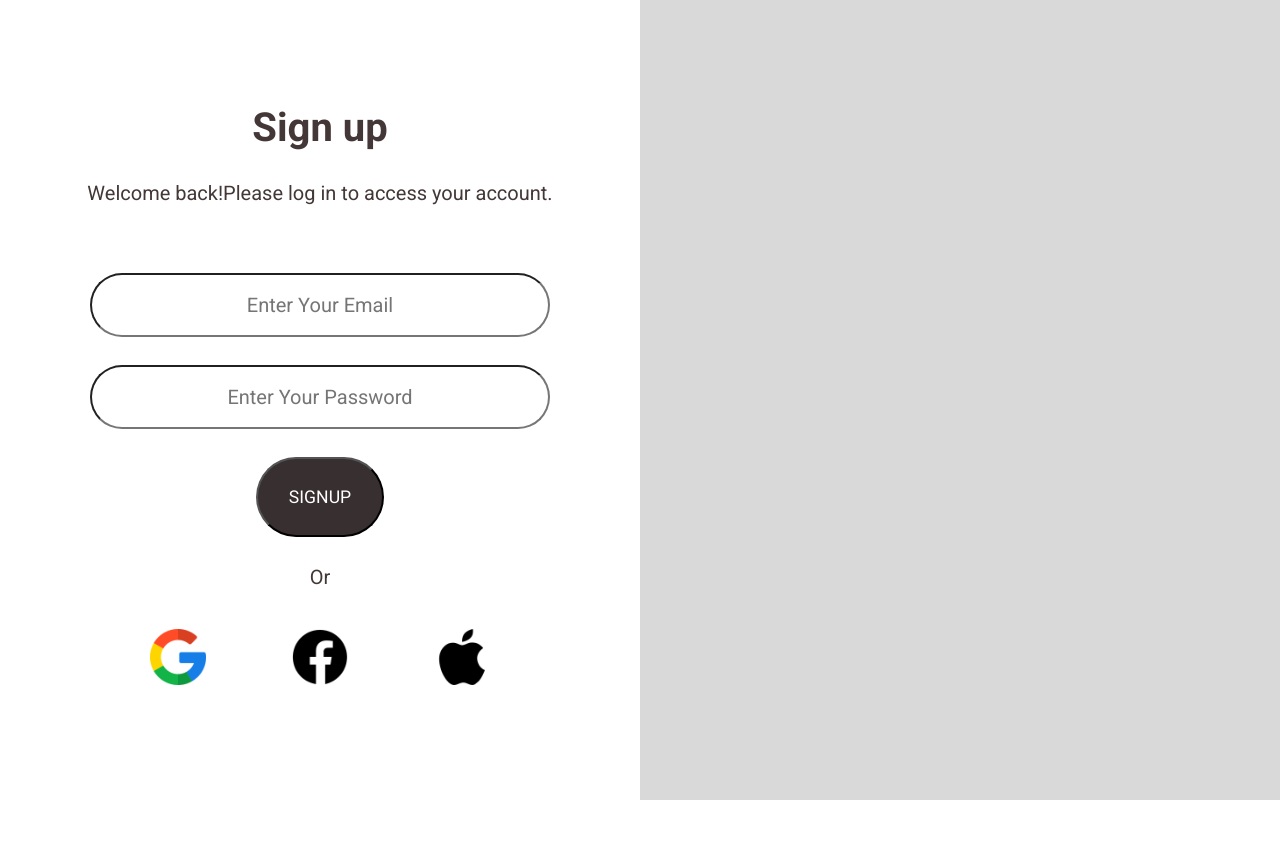
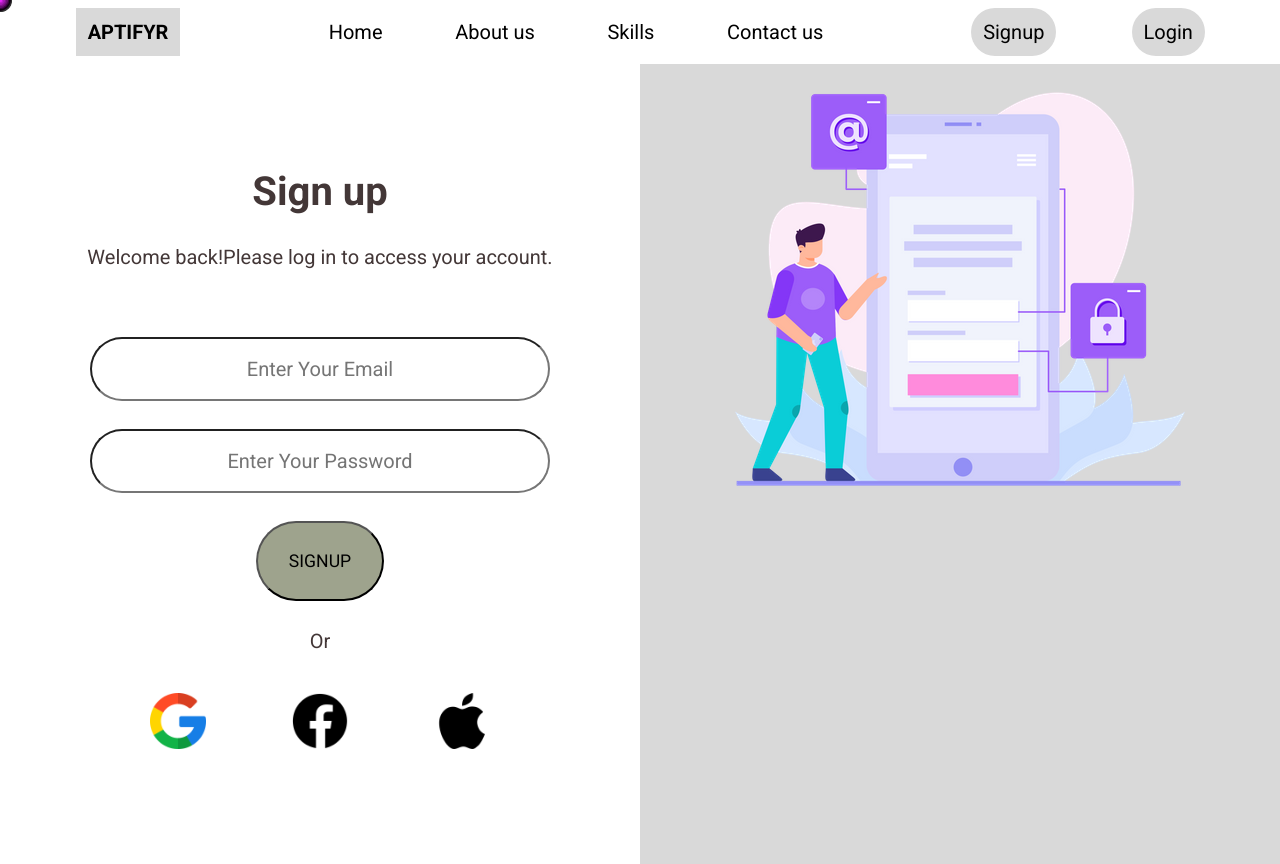
Before and after one commit to Shivankk-Pandeyy/APTIFYR, a React (Vite) app: page /Signup in a window 1280 px wide. Before the commit the page ends 800 px from the top, so only its background shows below. Built offline with nearby package versions, Linux system fonts and the light colour scheme.

Commit message:
Update Signup.jsx

```diff
--- a/src/Pages/Signup.jsx
+++ b/src/Pages/Signup.jsx
@@ -1,20 +1,78 @@
+import { useState } from "react";
 import "./Pages.css"
-import { NavLink } from 'react-router-dom'
+import { NavLink, useNavigate } from 'react-router-dom'
 import google from "./google.png"
 import fb from "./fb.png"
 import apple from "./apple.png"
+import axios from "axios";
+import { ToastContainer, toast } from 'react-toastify';
+import "react-toastify/dist/ReactToastify.css"
+import Mouse from "./Mouse";
+import Header from "../Components/Header";
+import PIC from './LOGIN.png'
 const Signup = () => {
+  const navigate=useNavigate();
+  const notify1 = () => toast.error('All Fields are Mandatory!');
+  const notify2 = () => toast.success('Registration Successfull!');
+  const notify3 = () => toast.error('Email Exists!');
+  const notify4 = () => toast.error('Enter Valid Email!');
+  const emailRegex = /^[A-Z0-9._%+-]+@[A-Z0-9.-]+\.[A-Z]{2,}$/i;
+  const [data,setData]=useState({
+    email:"",
+    password:"",
+  });
+  const handleData=(e)=>{
+    const{name,value}=e.target;
+    setData({
+      ...data,
+      [name]:value
+    })
+  }
+  const handleSubmit=async(e)=>{
+    e.preventDefault();
+    const isValidEmail = emailRegex.test(data.email);
+    if(data.email===""||data.password===""){
+      return notify1()
+    }
+    if(!isValidEmail){
+      return notify4()
+    }
+    else{
+      try{
+        const response=await axios.post("http://localhost:1818/api/Aptifyr/RegisterUser",data);
+        //console.log(response.data.message);
+
+        if(response.data.message==="REGISTERED SUCCESSFULLY"){
+          setData({
+            email:"",
+            password:"",
+          })
+          return notify2()
+        }
+      }
+      catch(err){
+        //console.log(err.response.data.message);
+        if(err.response.data.message==="EMAIL"){
+          return notify3()
+        }
+      }
+    }
+  }
   return (
+    <>
+    <Header/>
     <div className="login">
+    <ToastContainer/>
+    <Mouse/>
     <div className="login-1">
     <div className="login-info">
     <h2>Sign up</h2>
     <p>Welcome back!Please log in to access your account.</p>
     </div>
-    <form>
-    <input type="text" placeholder="Enter Your Email" autoComplete="off"></input>
-    <input type="password" placeholder="Enter Your Password" autoComplete="off"></input>
-    <NavLink to="/Signup"><button>SIGNUP</button></NavLink>
+    <form onSubmit={handleSubmit}>
+    <input type="text" placeholder="Enter Your Email" autoComplete="off" name="email" onChange={handleData} value={data.email}></input>
+    <input type="password" placeholder="Enter Your Password" autoComplete="off" name="password" onChange={handleData} value={data.password}></input>
+    <button type="submit">SIGNUP</button>
     <p>Or</p>
     <div className="signup-image">
     <img src={google} alt="GOOGLE" title="SIGNUP USING GOOGLE"></img>
@@ -24,8 +82,10 @@ const Signup = () => {
     </form>
     </div>
     <div className="login-2">
+    <img src={PIC} alt="LOGIN IMAGE"></img>
     </div>
     </div>
+    </>
   )
 }
 
```
